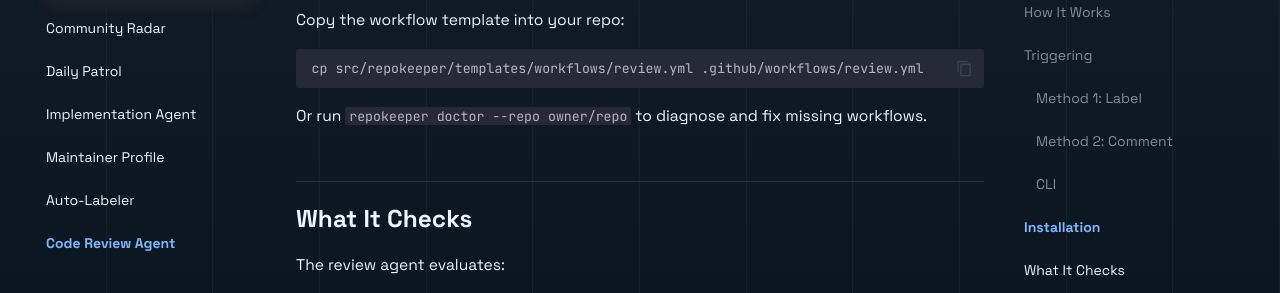
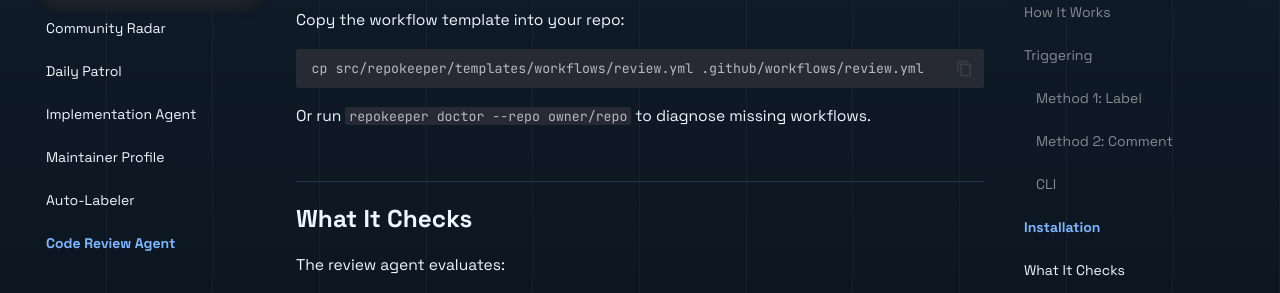
Before and after one commit to shenxianpeng/repokeeper, an MkDocs documentation site: the page built from docs/module-6-review.md, in a window 1280 px wide and 900 px high, scrolled down 1231 px. Shown: the part 154-447 px from the top of the window. Built offline with MkDocs 1.6.1 and Material for MkDocs 9.7.7, drawn with Linux system fonts in a browser that asks for light colours; comment, search, counter and statistics services are not loaded.

````diff
--- a/docs/module-6-review.md
+++ b/docs/module-6-review.md
@@ -54,8 +54,7 @@
 cp src/repokeeper/templates/workflows/review.yml .github/workflows/review.yml
 ```
 
-Or run `repokeeper doctor --repo owner/repo` to diagnose and fix missing
-workflows.
+Or run `repokeeper doctor --repo owner/repo` to diagnose missing workflows.
 
 ## What It Checks
 
````
Also changed, not shown: docs/module-5-labeler.md (+1 -2 lines), docs/reference/github-actions.md (+0 -1 lines), 1 other file.
